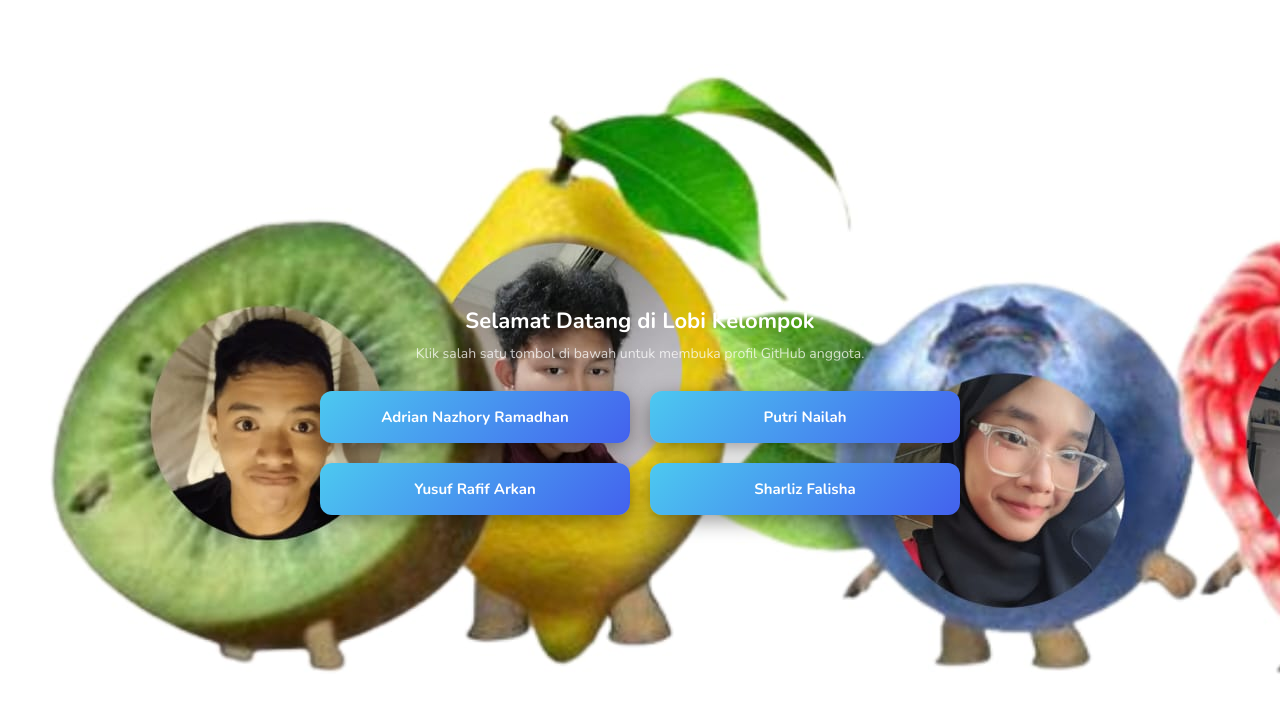
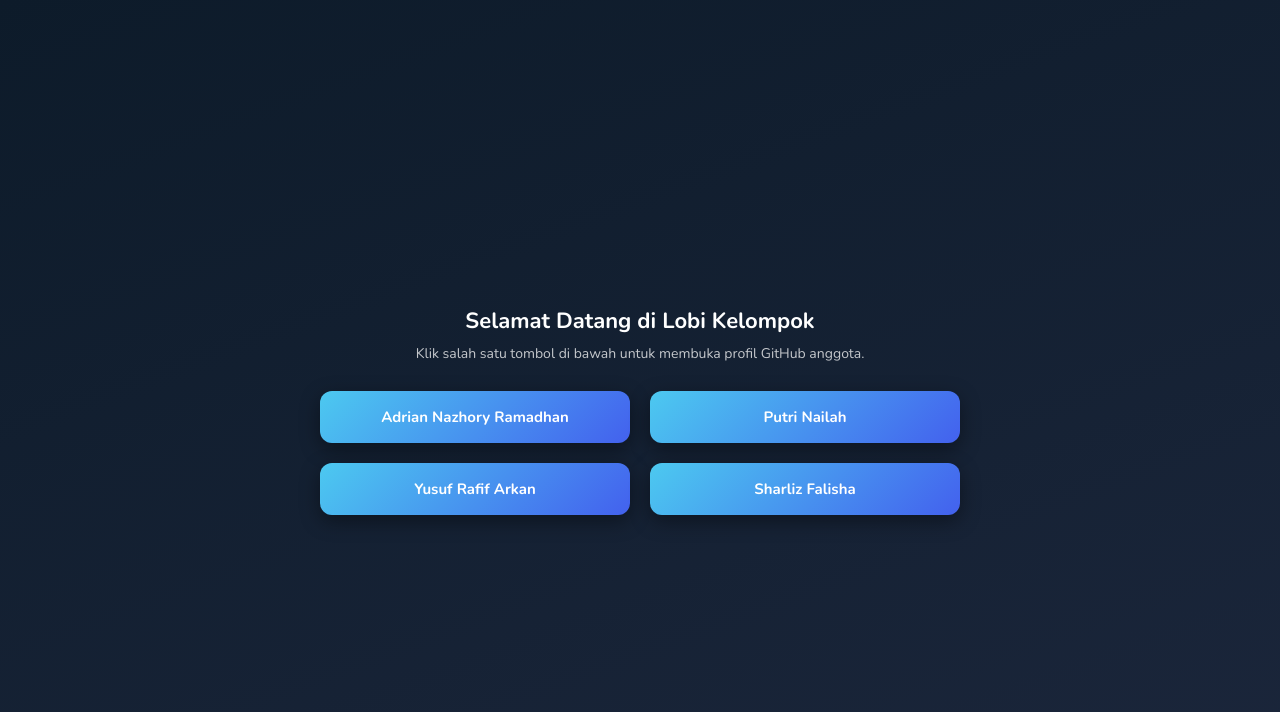
Before and after one commit to yusuf-rafif/Html, a plain HTML site: page index.html in a window 1280 px wide. Drawn offline with nearby package versions, Linux system fonts and the light colour scheme.

Commit message:
Update index.html

```diff
--- a/index.html
+++ b/index.html
@@ -21,7 +21,6 @@ body{
   font-family: 'Nunito', system-ui, -apple-system, 'Segoe UI', Roboto, Arial;
   color: #fff;
   background: linear-gradient(160deg,var(--bg-1) 0%, var(--bg-2) 100%);
-  background-image: url('kelompok.jpg');
   -webkit-font-smoothing:antialiased;
   display:flex;align-items:center;justify-content:center;padding:28px;
 }
```
